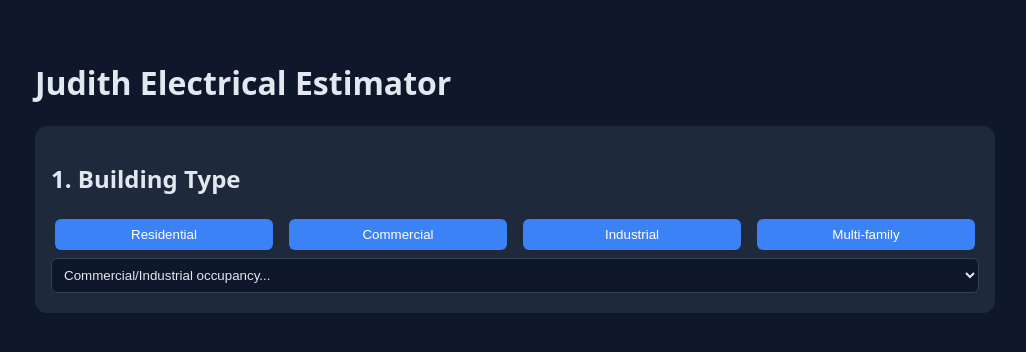
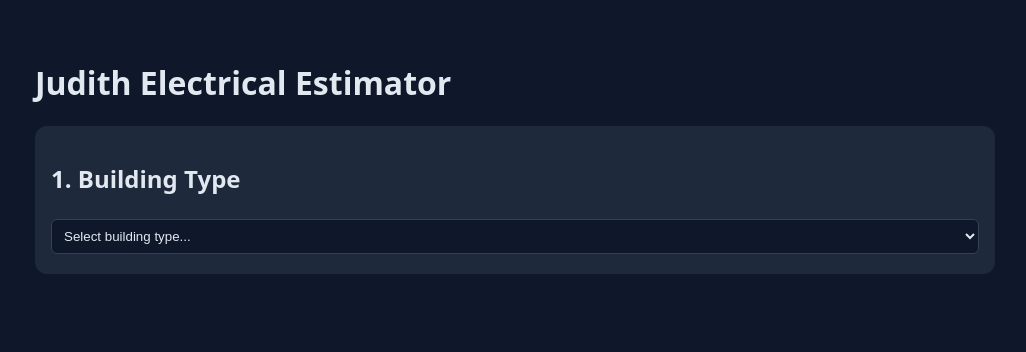
Before and after one commit to PaulMoon410/judith, a Flask app: page / in a window 1280 px wide. Shown: the top 352 px of the page, without its empty margins (125-1151 px from the left). Run offline with Flask 3, Linux system fonts and the light colour scheme.

Commit message:
Single building type dropdown

```diff
--- a/templates/index.html
+++ b/templates/index.html
@@ -12,13 +12,10 @@ pre{background:#0f172a;padding:12px;border-radius:8px;overflow:auto;max-height:3
 <h1>Judith Electrical Estimator</h1>
 
 <div class="card"><h2>1. Building Type</h2>
-<div id="type-buttons" class="grid">
-<button data-type="Residential">Residential</button>
-<button data-type="Commercial">Commercial</button>
-<button data-type="Industrial">Industrial</button>
-<button data-type="Multi-family">Multi-family</button>
-</div>
-<select id="occType"><option value="">Commercial/Industrial occupancy...</option>
+<select id="occType"><option value="">Select building type...</option>
+<option>Residential</option>
+<option>Multi-family</option>
+<option>office</option><option>schools</option><option>hospitals</option><option>stores</option><option>warehouses</option><option>industrial</option><option>armories_auditoriums</option><option>banks</option><option>barber_beauty</option><option>churches</option><option>clubs</option><option>court_houses</option><option>garages_commercial</option><option>hotels_motels</option><option>lodge_rooms</option><option>restaurants</option>
 <option>office</option><option>schools</option><option>hospitals</option><option>stores</option><option>warehouses</option><option>industrial</option></select>
 </div>
 
```
